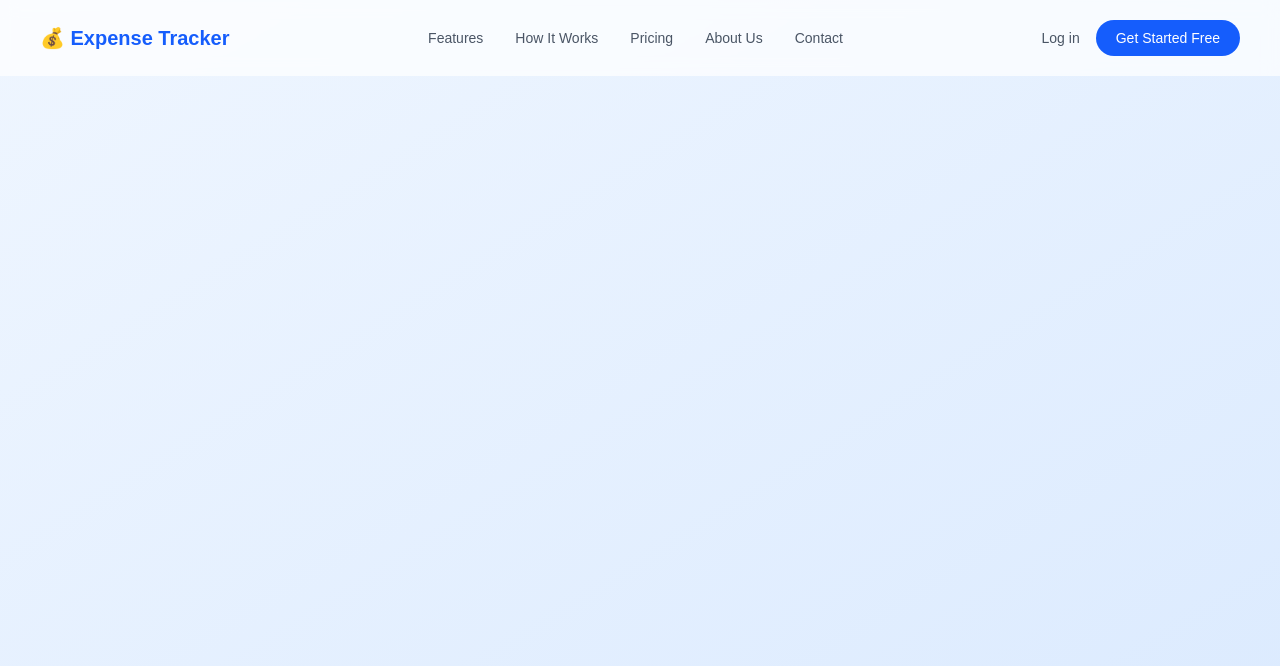
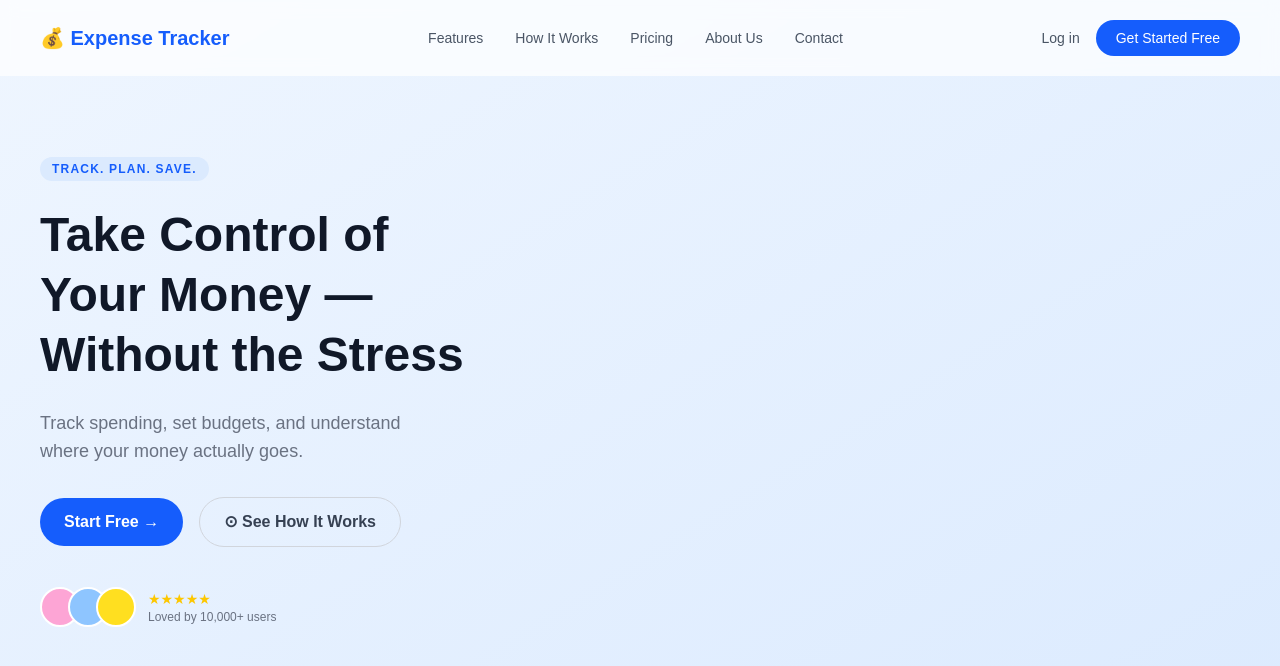
Before and after one commit to fanjorin/grp3-expense-tracker, a Next.js app in the folder frontend/: page /landing in a window 1280 px wide. Shown: the top 666 px of the page. Built offline with nearby package versions, Linux system fonts and the light colour scheme.

Commit message:
feat: add hero section to landing page

```diff
--- /dev/null
+++ b/frontend/app/landing/components/Hero.jsx
@@ -0,0 +1,53 @@
+export default function Hero() {
+  return (
+    <section className="flex items-center justify-between px-10 py-20">
+
+      {/* Left Side */}
+      <div className="max-w-lg">
+
+        {/* Badge */}
+        <div className="inline-block bg-blue-100 text-blue-600 text-xs font-semibold px-3 py-1 rounded-full mb-6 tracking-widest">
+          TRACK. PLAN. SAVE.
+        </div>
+
+        {/* Headline */}
+        <h1 className="text-5xl font-extrabold text-gray-900 leading-tight mb-6">
+          Take Control of <br />
+          Your Money — <br />
+          Without the Stress
+        </h1>
+
+        {/* Subtext */}
+        <p className="text-gray-500 text-lg mb-8">
+          Track spending, set budgets, and understand <br />
+          where your money actually goes.
+        </p>
+
+        {/* Buttons */}
+        <div className="flex items-center gap-4 mb-10">
+          <a href="#" className="flex items-center gap-2 bg-blue-600 text-white px-6 py-3 rounded-full font-semibold hover:bg-blue-700">
+            Start Free →
+          </a>
+          <a href="#" className="flex items-center gap-2 border border-gray-300 text-gray-700 px-6 py-3 rounded-full font-semibold hover:bg-gray-50">
+            ⊙ See How It Works
+          </a>
+        </div>
+
+        {/* Avatars + Rating */}
+        <div className="flex items-center gap-3">
+          <div className="flex -space-x-3">
+            <div className="w-10 h-10 rounded-full bg-pink-300 border-2 border-white"></div>
+            <div className="w-10 h-10 rounded-full bg-blue-300 border-2 border-white"></div>
+            <div className="w-10 h-10 rounded-full bg-yellow-300 border-2 border-white"></div>
+          </div>
+          <div>
+            <div className="text-yellow-400 text-sm">★★★★★</div>
+            <div className="text-gray-500 text-xs">Loved by 10,000+ users</div>
+          </div>
+        </div>
+
+      </div>
+
+    </section>
+  );
+}
--- a/frontend/app/landing/page.jsx
+++ b/frontend/app/landing/page.jsx
@@ -1,9 +1,11 @@
 import LandingNavbar from "./components/LandingNavbar";
+import Hero from "./components/Hero";
 
 export default function LandingPage() {
   return (
     <main className="min-h-screen bg-gradient-to-br from-blue-50 to-blue-100">
       <LandingNavbar />
+      <Hero />
     </main>
   );
 }
```
